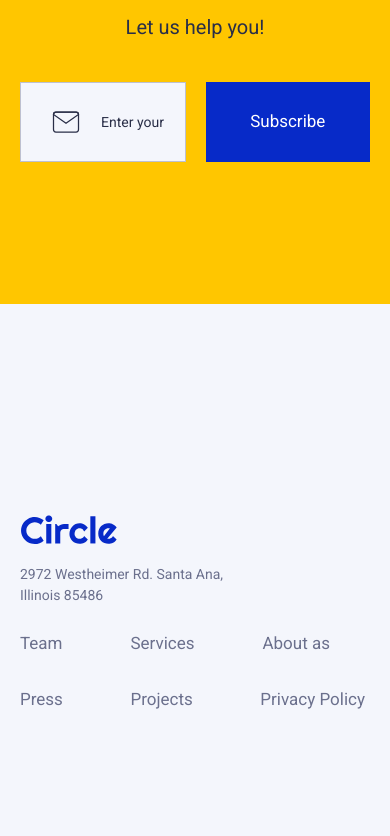
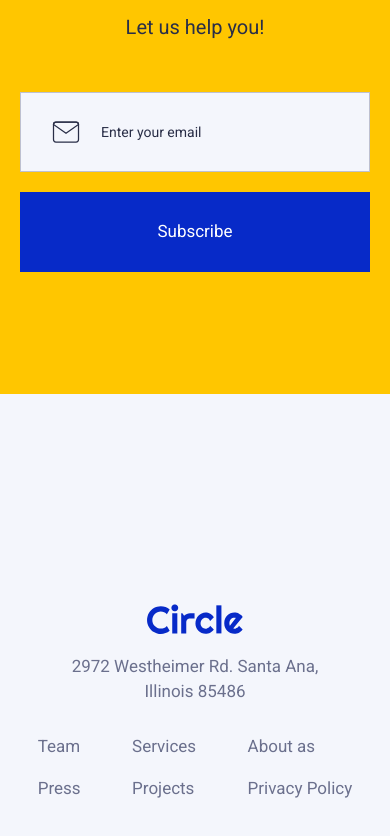
Before and after one commit to r4kogama/mid-term-project, a plain HTML site: page project.html in a window 390 px wide. Shown: the part 937-1773 px from the top of the page. Drawn offline with nearby package versions, Linux system fonts and the light colour scheme; no server answers.

Commit message:
mediaqueries 50% & grid bootrap

```diff
--- a/css/mediaqueries.css
+++ b/css/mediaqueries.css
@@ -13,6 +13,50 @@
     .contain-burguer{
         display: flex!important;
     }
+    .container-logo-footer{
+        align-items: center;
+        text-align: center;
+        margin-bottom: 20px;
+        justify-content: space-around;
+    }
+    .list-menu-up {
+        grid-gap: 1rem;
+        justify-content: space-around;
+    }
+    .container-logo-footer, .menu-footer {
+        padding-left: 0!important;
+        padding-right: 0!important;
+    }
+    .left-section {
+        width: 100%;
+    }
+    .left-section {
+        width: 100%;
+        max-width: 650px;
+        text-align: center;
+        padding-right: 0;
+    }
+    .box-info-business {
+        padding-right: 0px;
+    }
+    .article-info-business footer {
+        justify-content: center;
+        flex-direction: column;
+    }
+    .form-susbs {
+        flex-wrap: wrap;
+    }
+    .btn-subs {
+        max-width: 100%;
+        margin-left: 0;
+     }
+     #container-section-main{
+        justify-content: center;
+     }
+     .form-susbs {
+        margin-bottom: 90px;
+    }
+
   }
 
 /* // Medium devices (tablets, 767px)
@@ -29,6 +73,44 @@
     }
     .contain-burguer{
         display: flex!important;
+    }
+    .container-logo-footer {
+        align-items: center;
+        text-align: center;
+        margin-bottom: 20px;
+        justify-content: space-around;
+    }
+    .list-menu-up {
+        grid-gap: 1rem;
+        justify-content: space-around;
+    }
+    .left-section {
+        width: 100%;
+    }
+    .left-section {
+        width: 100%;
+        max-width: 650px;
+        text-align: center;
+        padding-right: 0;
+    }
+    .box-info-business {
+        padding-right: 0px;
+    }
+    .article-info-business footer {
+        justify-content: center;
+    }
+    .form-susbs {
+        flex-wrap: wrap;
+    }
+    .btn-subs {
+        max-width: 100%;
+        margin-left: 0;
+     }
+     #container-section-main{
+        justify-content: center;
+     }
+     .form-susbs {
+        margin-bottom: 90px;
     }
   }
 
@@ -47,6 +129,31 @@
     .contain-burguer{
         display: flex!important;
     }
+    .left-section {
+        width: 100%;
+        max-width: 650px;
+        text-align: center;
+        padding-right: 0;
+    }
+    .box-info-business {
+        padding-right: 0px;
+    }
+    .article-info-business footer {
+        justify-content: center;
+    }
+    .form-susbs {
+        flex-wrap: wrap;
+    }
+    .btn-subs {
+        max-width: 100%;
+        margin-left: 0;
+     }
+    #container-section-main{
+        justify-content: center;
+     }
+     .form-susbs {
+        margin-bottom: 90px;
+    }
   }
 
 /* // X-Large devices (large desktops, 1199px )
--- a/css/reset.css
+++ b/css/reset.css
@@ -39,7 +39,10 @@ body {
 }
 ol, ul {
 	list-style: none;
+	padding-left: 0!important;
+	padding-right: 0!important;
 }
+
 blockquote, q {
 	quotes: none;
 }
--- a/css/style.css
+++ b/css/style.css
@@ -80,12 +80,12 @@ html{
 
 body{
     box-sizing: border-box;
-    font-family: 'Roboto','times new roman','sans-serif';
-    font-size: 14px;
-    font-style: normal;
-    color: var(--Neutral-medium);
+    font-family: 'Roboto','times new roman','sans-serif'!important;
+    font-size: 14px!important;
+    font-style: normal!important;
+    color: var(--Neutral-medium)!important;
     scroll-behavior: smooth;
-    background: var(--Neutral-light);
+    background: var(--Neutral-light)!important;
 }
 
 .form-susbs input::placeholder{
@@ -904,7 +904,7 @@ input[type="submit"]{
 }
 
 
-.input-box input, textarea{
+.container-form-contact .input-box input, .input-box textarea{
     background: var(--InputBack);
     border: 0;
     padding: 0px 20px 0px 20px;
@@ -913,12 +913,12 @@ input[type="submit"]{
     height: 70px;
 }
 
-.input-box textarea{
+.container-form-contact .input-box textarea{
     height: 200px;
     padding-top: 20px;
 }
 
-.input-box input:focus:not(.box-subs input), textarea:focus{
+.input-box input:focus:not(.box-subs input), .input-box textarea:focus{
   border: 1px solid var(--Neutral-medium);
 }
 
@@ -956,7 +956,7 @@ input[type="submit"]{
 ****************/
 
 
-#footer-content{
+.footer-content{
     display: flex;
     justify-content: space-between;
     align-items: center;
@@ -973,22 +973,35 @@ input[type="submit"]{
     width: 100%;
 }
 
-#footer-content .container-logo-footer{
-    width: 260px;
+.container-logo-footer{
+    display: flex;
+    flex-direction: column;
+    justify-content: space-between;
+    height: 120px;
+    padding-left: 0!important;
 }
 
-.menu-footer, .container-logo-footer{
-    display: flex;
-    flex-direction: column;
-    justify-content: space-around;
-    width: 345px;
-    height: 112px;
+.menu-footer{
+    padding-right: 0!important;
+    padding-left: 0!important;
 }
 
-.list-menu-up, .list-menu-down{
-    display: flex;
-    justify-content: space-between;
-    align-items: center;
+.article-info-business footer a:last-child {
+    height: 52px;
+    padding: 15px 28px;
+    margin-right: 40px;
+}
+address {
+    margin-bottom: 0!important;
+}
+
+.list-menu-up{
+    display: grid;
+    grid-template-columns: auto auto auto;
+    grid-gap: 2.5rem;
+    column-gap: 5rem;
+    justify-content: end;
+    text-align: left;
 }
 
 .list-menu-up a, .list-menu-down a{
@@ -1001,10 +1014,6 @@ input[type="submit"]{
     color: var(--Primary);
 }
 
-.list-menu-up li:last-child{
-    padding-right: 35px;
-}
-
 
 /******* PRESETS STYLES **********/
 
@@ -1015,51 +1024,51 @@ input[type="submit"]{
     line-height: 70px;
 }
 h2{
-    font-size: 50px;
-    font-weight: 700;
+    font-size: 50px!important;
+    font-weight: 700!important;
     font-style: inherit;
     color: var(--Neutral-dark);
 }
 h3{
-    font-size: 40px;
-    font-weight: 700;
+    font-size: 40px!important;
+    font-weight: 700!important;
     font-style: inherit;
     color: var(--Neutral-dark);
 }
 h4{
-    font-size: 24px;
-    font-weight: 700;
+    font-size: 24px!important;
+    font-weight: 700!important;
     font-style: inherit;
     color: var(--Neutral-dark);
 }
 .intro-medium{
-    font-size: 24px;
-    font-weight: 500;
+    font-size: 24px!important;
+    font-weight: 500!important;
     font-style: inherit;
 }
 .intro-regular{
-    font-size: 20px;
-    font-weight: 400;
+    font-size: 20px!important;
+    font-weight: 400!important;
     font-style: inherit;
 }
 .headline-medium {
-    font-size: 17px;
-    font-weight: 500;
+    font-size: 17px!important;
+    font-weight: 500!important;
     font-style: inherit;
 }
 .headline-regular {
-   font-size: 17px;
-   font-weight: 400;
+   font-size: 17px!important;
+   font-weight: 400!important;
    font-style: inherit;
 }
 .caption-1{
-    font-size: 15px;
-    font-weight: 400;
+    font-size: 15px!important;
+    font-weight: 400!important;
     font-style: inherit;
 }
 .caption-2{
-    font-size: 13px;
-    font-weight: 400;
+    font-size: 13px!important;
+    font-weight: 400!important;
     font-style: inherit;
 }
 
--- a/project.html
+++ b/project.html
@@ -73,25 +73,27 @@
             </section>
         </div>
     </main>
-    <footer id="footer-content" class="wrapper-section">
-        <div class="container-logo-footer">
-            <a href="index.html"><img src="./assets/circle.svg" alt="logo-circle"></a>
-            <address>
+    <footer id="footer-content" class="footer-content wrapper-section">
+        <div class="container ">
+            <div class="row">
+                <div class="col-12 col-sm-12 col-md-6 col-lg-6 col-xl-6  container-logo-footer">
+                    <a  href="index.html"><img src="./assets/circle.svg" alt="logo-circle"></a>
+                    <address class="headline-regular">
                         2972 Westheimer Rd. Santa Ana,</br> Illinois 85486
                     </address>
                 </div>
-        <section class="menu-footer">
+                <section class="col-12 col-sm-12 col-md-6 col-lg-6 col-xl-6 menu-footer">
                     <ul class="list-menu-up headline-regular">
                         <li><a href="#">Team</a></li>
                         <li><a href="#">Services</a></li>
                         <li><a href="#">About as</a></li>
-            </ul>
-            <ul class="list-menu-down headline-regular">
                         <li><a href="#">Press</a></li>
                         <li><a href="#">Projects</a></li>
                         <li><a href="#">Privacy Policy</a></li>
                     </ul>
                 </section>
+            </div>
+        </div>
     </footer>
 </body>
 </html>
```
Also changed, not shown: contact.html (+10 -8 lines), index.html (+9 -7 lines). Lines whose indentation alone changed are shown as unchanged.
